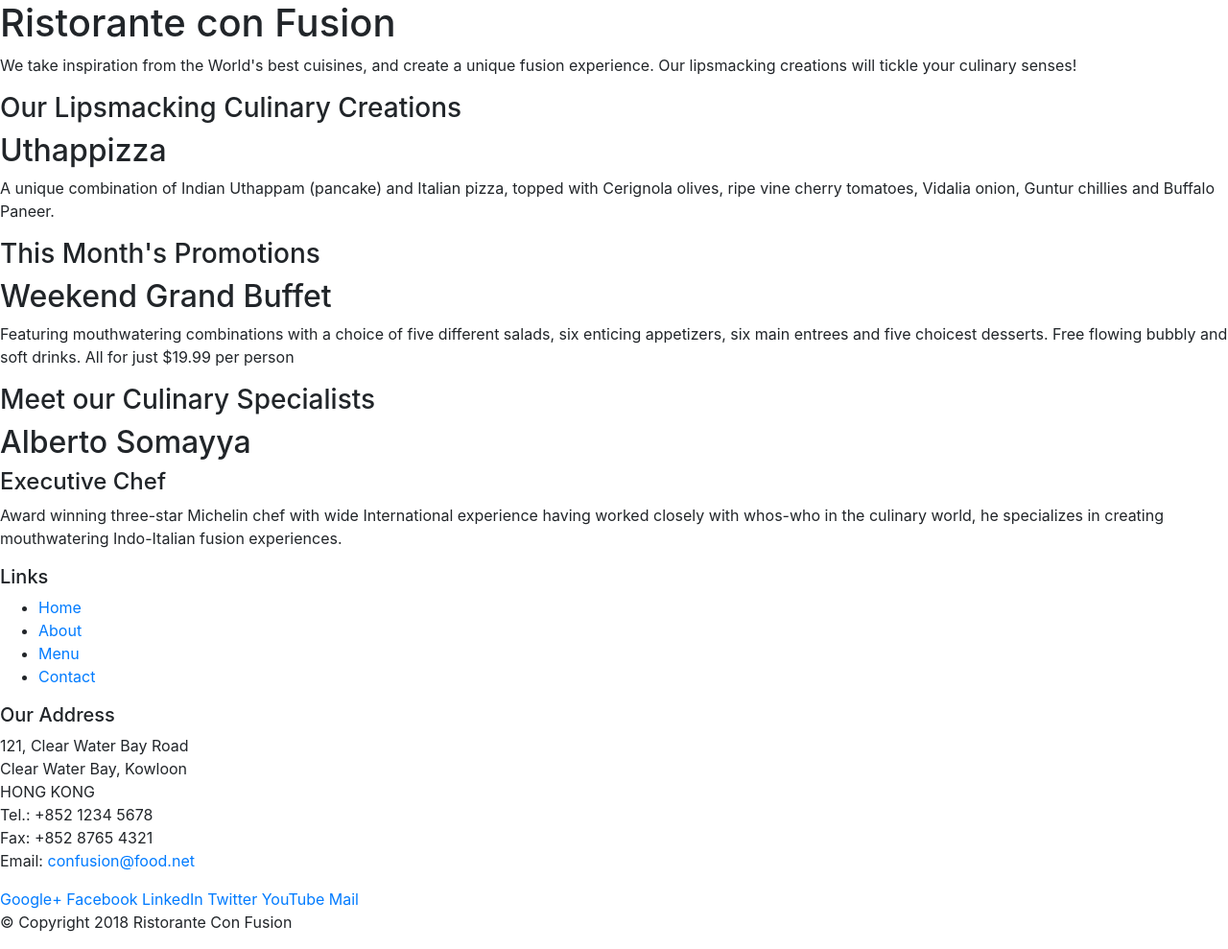
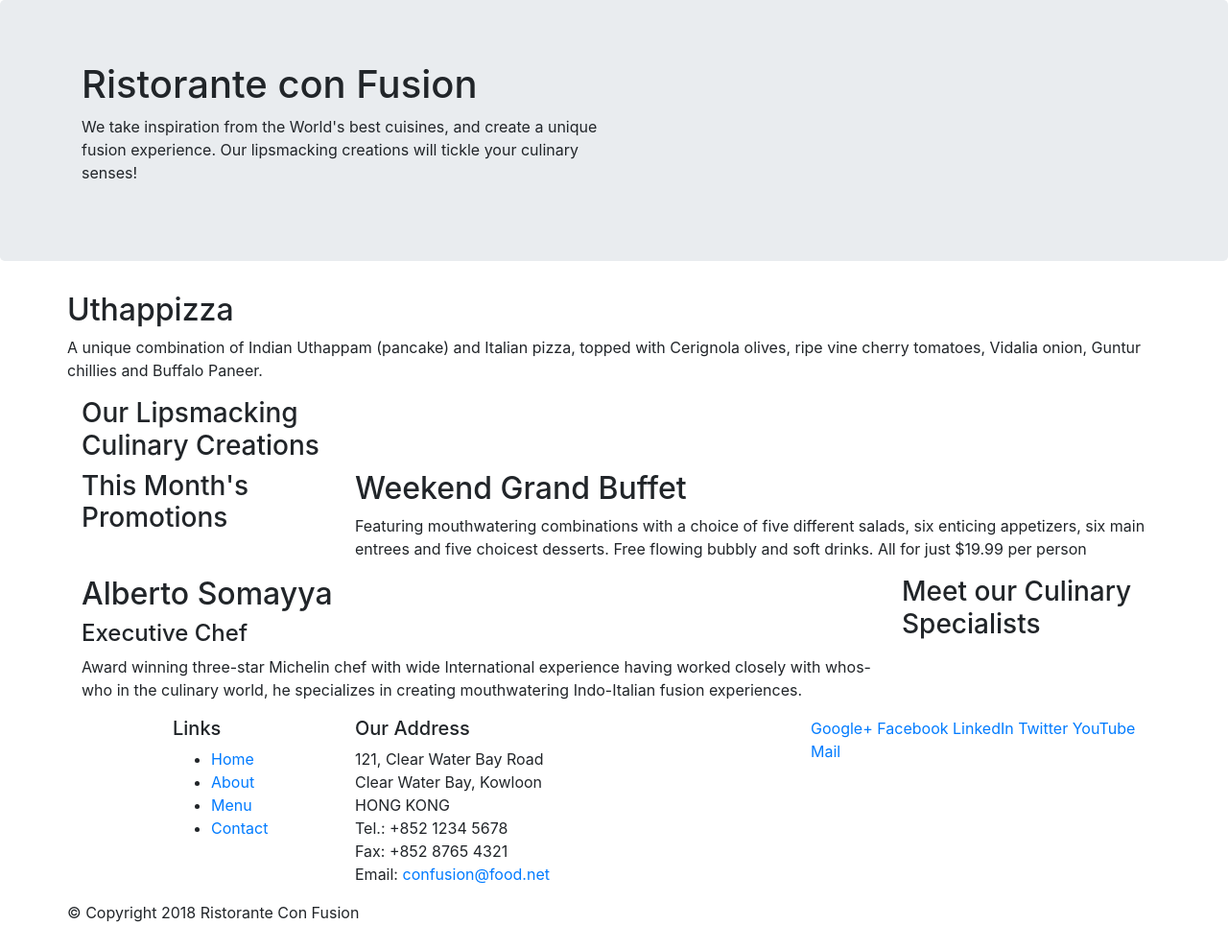
Before and after one commit to stefanodipierro/Front-End-Web-UI-Frameworks-and-Tools-Bootstrap-4-, a website: page index.html in a window 1280 px wide. Shown: the whole page at 96% size. Drawn offline with nearby package versions, Linux system fonts and the light colour scheme.

Commit message:
Second commit

```diff
--- a/index.html
+++ b/index.html
@@ -14,24 +14,24 @@
 
 <body>
 
-    <header>
-        <div>
-            <div>
-                <div>
+    <header class="jumbotron">
+        <div class="container">
+            <div class="row">
+                <div class="col-12 col-sm-6">
                     <h1>Ristorante con Fusion</h1>
                     <p>We take inspiration from the World's best cuisines, and create a unique fusion experience. Our lipsmacking creations will tickle your culinary senses!</p>
                 </div>
-                <div>
+                <div class="col-12 col-sm-6">
                 </div>
             </div>
         </div>
     </header>
 
-    <div>
-        <div>
-            <div>
+    <div class="container">
+        <div class="row">
+            <div class="col-12 col-sm-6 order-sm-last col-md-3">
                 <h3>Our Lipsmacking Culinary Creations</h3>
-            </div>
+            </div class="col col-sm order-sm-first col-md">
             <div>
                 <h2>Uthappizza</h2>
                 <p>A unique combination of Indian Uthappam (pancake) and Italian pizza, topped with Cerignola olives, ripe vine cherry tomatoes, Vidalia onion, Guntur chillies and Buffalo Paneer.</p>
@@ -39,21 +39,21 @@
         </div>
 
 
-        <div>
-            <div>
+        <div class="row">
+            <div class="col-12 col-sm-6 col-md-3">
                 <h3>This Month's Promotions</h3>
             </div>
-            <div>
+            <div class="col col-sm col-md">
                 <h2>Weekend Grand Buffet</h2>
                 <p>Featuring mouthwatering combinations with a choice of five different salads, six enticing appetizers, six main entrees and five choicest desserts. Free flowing bubbly and soft drinks. All for just $19.99 per person </p>
             </div>
         </div>
 
-        <div>
-            <div>
+        <div class="row">
+            <div class="col-12 col-sm-6 order-sm-last col-md-3">
                 <h3>Meet our Culinary Specialists</h3>
             </div>
-            <div>
+            <div class="col col-sm order-sm-first col-md">
                 <h2>Alberto Somayya</h2>
                 <h4>Executive Chef</h4>
                 <p>Award winning three-star Michelin chef with wide International experience having worked closely with whos-who in the culinary world, he specializes in creating mouthwatering Indo-Italian fusion experiences. </p>
@@ -62,9 +62,9 @@
     </div>
 
     <footer>
-        <div>
-            <div>
-                <div>
+        <div class="container">
+            <div class="row">
+                <div class="col-4 offset-1 col-sm-2">
                     <h5>Links</h5>
                     <ul>
                         <li><a href="#">Home</a></li>
@@ -73,7 +73,7 @@
                         <li><a href="#">Contact</a></li>
                     </ul>
                 </div>
-                <div>
+                <div class="col-7 col-sm-5">
                     <h5>Our Address</h5>
                     <address>
 		              121, Clear Water Bay Road<br>
@@ -84,7 +84,7 @@
 		              Email: <a href="mailto:confusion@food.net">confusion@food.net</a>
 		           </address>
                 </div>
-                <div>
+                <div class="col-12 col-sm-4">
                     <div>
                         <a href="http://google.com/+">Google+</a>
                         <a href="http://www.facebook.com/profile.php?id=">Facebook</a>
@@ -95,8 +95,8 @@
                     </div>
                 </div>
            </div>
-           <div>
-                <div>
+           <div class="row">
+                <div class="auto">
                     <p>© Copyright 2018 Ristorante Con Fusion</p>
                 </div>
            </div>
```
